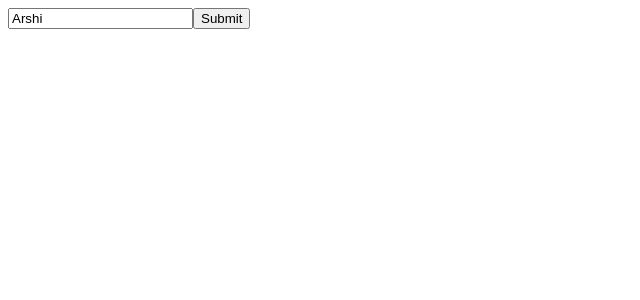
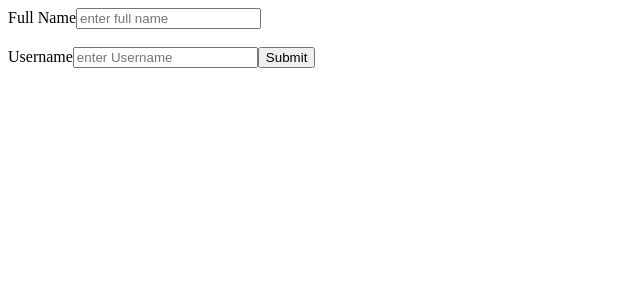
Before and after one commit to jPlusPlus25/react-hands-on, a React (Vite) app in the folder basic-react-app/: page / in a window 1280 px wide. Shown: the top 300 px of the page, without its empty margins (0-640 px from the left). Built offline with nearby package versions, Linux system fonts and the light colour scheme.

Commit message:
added file

```diff
--- a/basic-react-app/src/Form1.jsx
+++ b/basic-react-app/src/Form1.jsx
@@ -1,15 +1,58 @@
 import { useState } from "react";
 export default function Form(){
-    let [fullName , setFullName]=useState("Arshi");
 
-    let handleNameChange =(event)=>{
+    let [formData ,setFormData]=useState({
+        fullName:"",
+        username:"",
+    })
 
-        setFullName(event.target.value);
+    // let handleNameChange =(event)=>{
+
+    //     setFullName(event.target.value);
+    // }
+    // let handleUsername =(event)=>{
+
+    //     setUsername(event.target.value);
+    // }
+    let handleInputChange = () => {
+        let fieldName=event.target.name;
+        let newValue =event.target.value;
+
+        setFormData((currData)=>{
+           currData[fieldName] =newValue;
+
+           return {...currData};
+         })
+    }
+    let handleSubmit=(event)=>{
+        event.preventDefault();
+        setFormData({
+            fullName:"",
+            username:"",
+        })
     }
 
     return(
-    <form>
-        <input placeholder="enter full name" type="text" value={fullName} onChange={handleNameChange}/>
+    <form onSubmit={handleSubmit}>
+        <label htmlFor="fullName">Full Name</label>
+        <input placeholder="enter full name"
+        type="text"
+        value={formData.fullName}
+        id="fullName"
+        name="fullName"
+        onChange={handleInputChange}
+        />
+        <br></br>
+        <br></br>
+        <label htmlFor="username">Username</label>
+        <input
+        placeholder="enter Username"
+        type="text"
+        value={formData.username}
+        id="username"
+        name=""
+        onChange={handleInputChange}
+        />
         <button>Submit</button>
     </form>
     );
```
